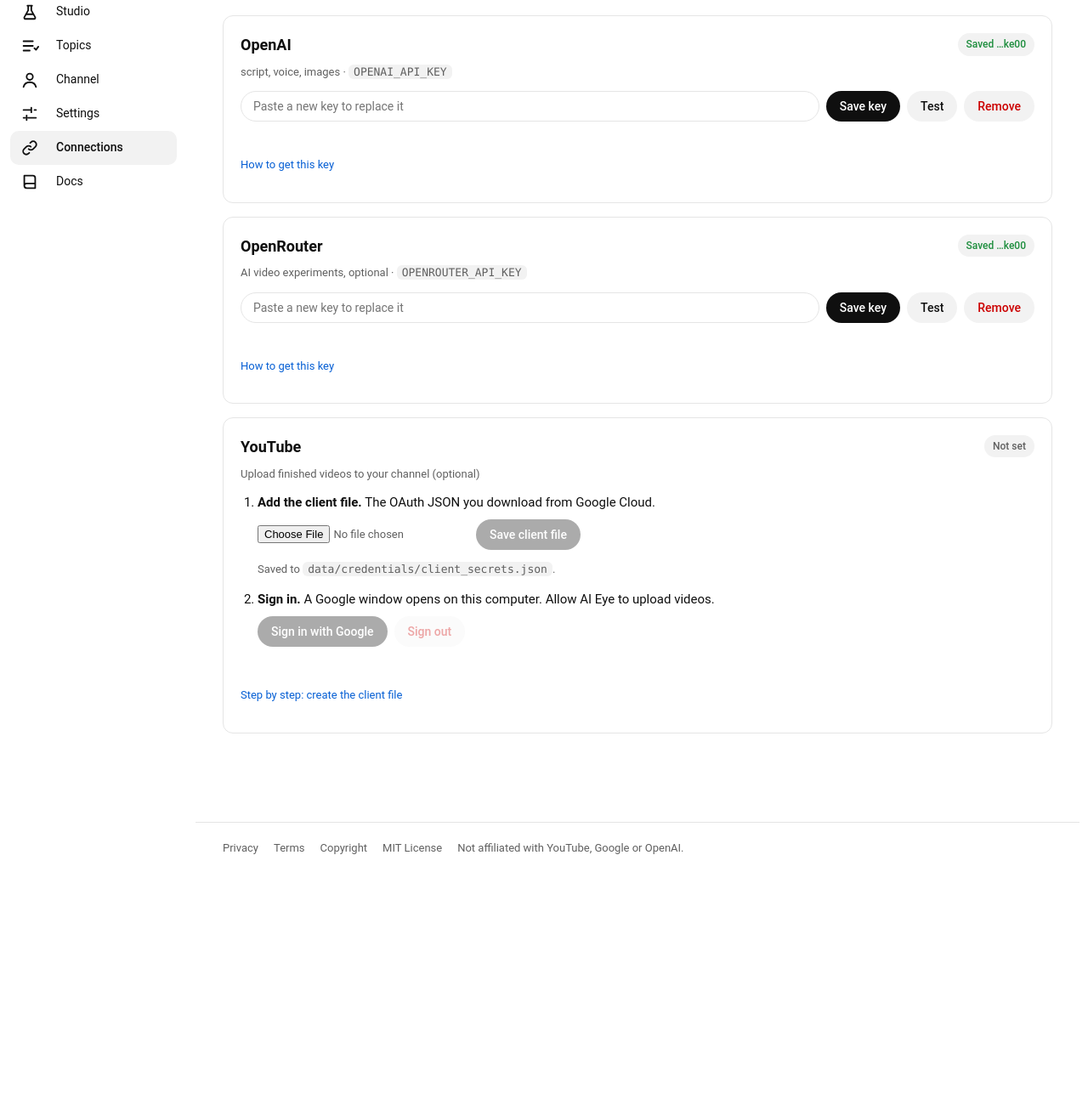
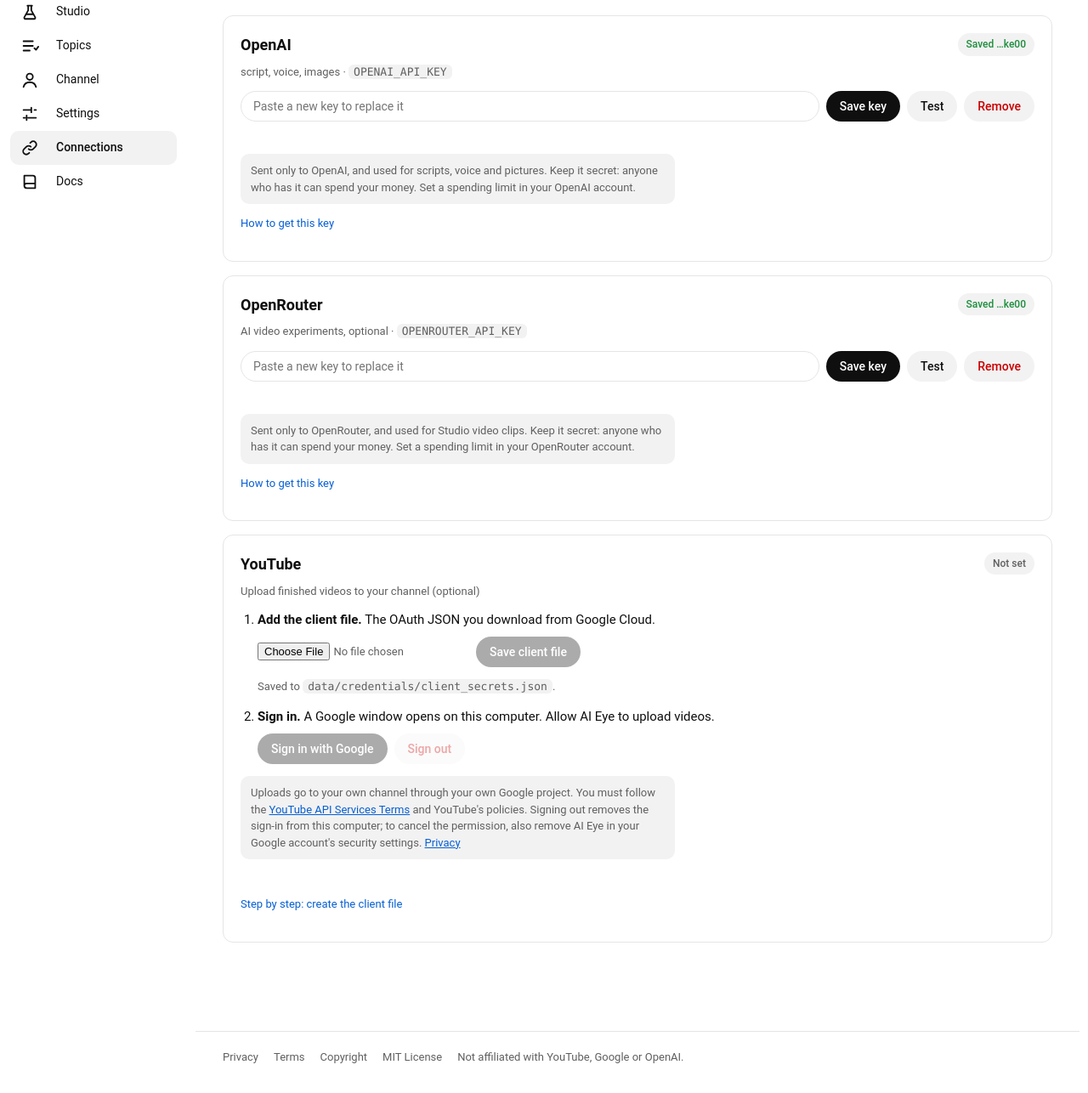
Before and after one commit to srsuiux/aieye-yt, a FastAPI app: page /new/connections in a window 1280 px wide. Shown: the part 194-1480 px from the top of the page at 85% size. Before the commit the page ends 1199 px from the top, so only its background shows below. Run offline with FastAPI, Linux system fonts and the light colour scheme.

Commit message:
Show privacy, cost, AI-content and terms notices in the web UI where users decide; docs

```diff
--- a/aieye/web/static/app.css
+++ b/aieye/web/static/app.css
@@ -246,3 +246,5 @@ a.tool h2 { margin-top: 0; }
 @media (max-width: 700px) { .powered { display: none; } }
 .foot { display: flex; flex-wrap: wrap; gap: 6px 18px; max-width: 1040px; margin: 24px auto 0; padding: 20px 32px 32px; border-top: 1px solid var(--line); font-size: 13px; color: var(--muted); }
 .foot a { color: var(--muted); } .foot a:hover { color: var(--text); }
+.legal-note { margin: 10px 0; padding: 10px 12px; border-radius: 10px; background: var(--surface); color: var(--muted); font-size: 13px; line-height: 1.5; max-width: 70ch; }
+.legal-note strong { color: var(--text); } .legal-note a { text-decoration: underline; }
--- a/aieye/web/static/tour.js
+++ b/aieye/web/static/tour.js
@@ -1,7 +1,7 @@
 /* Welcome tour: a short walk through the pages, one step at a time. Skippable, reopenable with the ? button. */
 (function () {
   var STEPS = [
-    { title: "Welcome to AI Eye", body: "AI Eye turns a topic into a finished YouTube Short: script, narration, pictures and captions. This one-minute tour shows what each page is for. You can skip it at any time.", center: true },
+    { title: "Welcome to AI Eye", body: "AI Eye turns a topic into a finished YouTube Short: script, narration, pictures and captions. This one-minute tour shows what each page is for. You can skip it at any time. AI Eye is free MIT-licensed software with no warranty: you pay your providers for what you make and you are responsible for what you publish (see Terms and Privacy in the footer).", center: true },
     { target: "connections", title: "Connections: start here", body: "Save your OpenAI key, which pays for the script, voice and pictures. Add YouTube later if you want uploads. Keys stay on this computer." },
     { target: "settings", title: "Settings", body: "Your defaults: picture style and quality, who can watch uploads, and the narrator. Advanced holds the models, the look of the video and the daily upload limit." },
     { target: "channel", title: "Channel", body: "Your channel's name, description and tags, added to every upload, plus notes on who your videos are for so topic ideas fit." },
--- /dev/null
+++ b/aieye/web/templates/_notes.html
@@ -0,0 +1,14 @@
+{# Short notices shown where a user decides something. Full text: Docs > Legal. #}
+{% macro before_publish() -%}
+<p class="legal-note"><strong>Before you publish:</strong> the script and pictures are made by AI and can be wrong, so check the facts.
+  YouTube asks you to label realistic AI-made content; AI Eye does not set that label, so set it in YouTube Studio if it applies.
+  You are responsible for what you publish. <a href="{{ base }}/docs/copyright">Copyright and content</a></p>
+{%- endmacro %}
+{% macro spends_money() -%}
+<p class="legal-note"><strong>This spends real money</strong> on your own accounts. The figure is an estimate; only the provider's bill is exact.
+  <a href="{{ base }}/docs/terms">Terms of use</a></p>
+{%- endmacro %}
+{% macro sent_to(who) -%}
+<p class="legal-note">What you type here is sent to {{ who }} to make the result, under their terms and privacy policy. AI Eye itself keeps everything on this computer.
+  <a href="{{ base }}/docs/privacy">Privacy</a></p>
+{%- endmacro %}
--- a/aieye/web/templates/connections.html
+++ b/aieye/web/templates/connections.html
@@ -1,4 +1,5 @@
 {% extends "base.html" %}
+{% from "_notes.html" import before_publish %}
 {% block content %}
 <div class="page">
   <h1>Connections</h1>
@@ -21,6 +22,8 @@
       <button class="btn ghost danger" type="button" data-remove {{ '' if k.set else 'disabled' }}>Remove</button>
     </form>
     <p class="note" data-note></p>
+    <p class="legal-note">{% if k.name == 'OPENAI_API_KEY' %}Sent only to OpenAI, and used for scripts, voice and pictures.{% else %}Sent only to OpenRouter, and used for Studio video clips.{% endif %}
+      Keep it secret: anyone who has it can spend your money. Set a spending limit in your {{ 'OpenAI' if k.name == 'OPENAI_API_KEY' else 'OpenRouter' }} account.</p>
     <p class="small"><a href="{{ base }}/docs/{{ 'get-openai-key' if k.name == 'OPENAI_API_KEY' else 'get-openrouter-key' }}">How to get this key</a></p>
   </section>
   {% endfor %}
@@ -41,6 +44,10 @@
         <button class="btn ghost danger" id="yt-signout" {{ '' if yt.signed_in else 'disabled' }}>Sign out</button></div>
       </li>
     </ol>
+    <p class="legal-note">Uploads go to your own channel through your own Google project. You must follow the
+      <a href="https://developers.google.com/youtube/terms/api-services-terms-of-service" target="_blank" rel="noopener">YouTube API Services Terms</a> and YouTube's policies.
+      Signing out removes the sign-in from this computer; to cancel the permission, also remove AI Eye in your Google account's security settings.
+      <a href="{{ base }}/docs/privacy">Privacy</a></p>
     <p class="note" data-yt-note></p>
     <p class="small"><a href="{{ base }}/docs/youtube-setup">Step by step: create the client file</a></p>
   </section>
--- a/aieye/web/templates/create.html
+++ b/aieye/web/templates/create.html
@@ -1,4 +1,5 @@
 {% extends "base.html" %}
+{% from "_notes.html" import before_publish, spends_money %}
 {% block content %}
 <div class="page">
   <h1>Create</h1>
@@ -62,6 +63,7 @@
           <p class="hint" id="review-hint">You see the finished video, can edit the title, description and tags, then choose to upload or skip. Turn this off to upload as soon as it is made.</p>
         </div>
       </section>
+      {{ before_publish() }}
     </div>
 
     <aside class="create-side">
@@ -72,6 +74,7 @@
         <p class="small" id="limit-note"></p>
         <p class="note warn-note" id="pub-warn" hidden></p>
         <p class="note bad" id="form-error"></p>
+        {{ spends_money() }}
         <button class="btn wide" type="submit" id="go" {{ 'disabled' if (active or not has_key) else '' }}>Make video</button>
         <div id="confirm" class="confirm" hidden>
           <p><strong id="confirm-text"></strong></p>
--- a/aieye/web/templates/home.html
+++ b/aieye/web/templates/home.html
@@ -6,6 +6,7 @@
   <section class="panel welcome">
     <h2>Welcome to AI Eye</h2>
     <p class="muted">It turns a topic into a finished YouTube Short: script, narration, pictures and captions. Start by adding your OpenAI key, which pays for the script, voice and pictures. YouTube is optional and can wait.</p>
+    <p class="legal-note">AI Eye is free, open-source (MIT) software that runs on this computer with your own keys. It comes with no warranty. You pay your providers for what you make, and you are responsible for what you publish and for following the rules of OpenAI, Google and YouTube. <a href="{{ base }}/docs/terms">Terms</a> · <a href="{{ base }}/docs/privacy">Privacy</a> · <a href="{{ base }}/docs/copyright">Copyright</a></p>
     <p><a class="btn" href="{{ base }}/connections">Add your OpenAI key</a> <button class="btn ghost" type="button" data-start-tour>Take the tour</button> <a class="btn ghost" href="{{ base }}/docs/install">Read the setup guide</a></p>
   </section>
   {% endif %}
--- a/aieye/web/templates/library.html
+++ b/aieye/web/templates/library.html
@@ -1,4 +1,5 @@
 {% extends "base.html" %}
+{% from "_notes.html" import before_publish %}
 {% block content %}
 <div class="page">
   <h1>Library</h1>
@@ -6,6 +7,7 @@
 
   {% if active %}<div class="banner">A video is being made. <a href="{{ base }}/runs/{{ active.id }}">Open the run</a></div>{% endif %}
 
+  {% if kept %}{{ before_publish() }}{% endif %}
   <h2 class="section-title">Waiting to upload <span class="muted">({{ kept | length }})</span></h2>
   {% if kept %}
   <div class="kept">
--- a/aieye/web/templates/run.html
+++ b/aieye/web/templates/run.html
@@ -1,4 +1,5 @@
 {% extends "base.html" %}
+{% from "_notes.html" import before_publish %}
 {% block content %}
 <div class="page" id="run" data-id="{{ st.id }}" data-kind="{{ st.kind }}" data-review="{{ 1 if st.params.review else 0 }}"
      data-upload="{{ 1 if (st.kind == 'upload' or st.params.upload_privacy != 'none') else 0 }}" data-state="{{ st.state }}">
@@ -31,6 +32,7 @@
           <select id="r-privacy">{% for p in privacies %}<option value="{{ p }}">{{ p }}</option>{% endfor %}</select></div>
         <div class="actions"><button class="btn" id="r-upload" type="button">Upload to YouTube</button>
           <button class="btn ghost" id="r-skip" type="button">Skip upload, keep the video</button><span class="note" id="r-note"></span></div>
+        {{ before_publish() }}
         <p class="hint">Skipped videos stay in the <a href="{{ base }}/library">Library</a>, where you can upload them later.</p>
       </div>
     </div>
--- a/aieye/web/templates/settings.html
+++ b/aieye/web/templates/settings.html
@@ -20,7 +20,7 @@
           </option>
           {% endfor %}
         </select>
-        <p class="hint">Author's default: <strong>{{ d.fallback[key] }}</strong>. {{ d.info[key][1] }}{% if key == 'tts_voice' %} Every voice is listed with the company that provides it. All current voices come from OpenAI and are billed to your OpenAI key.{% endif %}</p>
+        <p class="hint">Author's default: <strong>{{ d.fallback[key] }}</strong>. {{ d.info[key][1] }}{% if key == 'tts_voice' %} Every voice is listed with the company that provides it. All current voices come from OpenAI, are synthetic (computer-made), and are billed to your OpenAI key. Say so where a platform asks.{% endif %}</p>
       </div>
       {% endfor %}
       <div class="field"><label class="inline"><input type="checkbox" id="d-review" {{ 'checked' if d.review else '' }}> Review each video before it uploads</label>
--- a/aieye/web/templates/studio_tool.html
+++ b/aieye/web/templates/studio_tool.html
@@ -1,4 +1,5 @@
 {% extends "base.html" %}
+{% from "_notes.html" import spends_money, sent_to %}
 {% block content %}
 <div class="page">
   <p class="crumbs"><a href="{{ base }}/studio">Studio</a> <span aria-hidden="true">/</span> {{ t.label }}</p>
@@ -66,6 +67,8 @@
         <p id="confirm-text"></p>
         <div class="actions"><button class="btn" id="yes" type="button">Yes, spend it</button><button class="btn ghost" id="no" type="button">Cancel</button></div>
       </div>
+      {{ spends_money() }}
+      {{ sent_to('OpenRouter and the video model\'s company' if tool == 'clip' else ('OpenAI and the video model\'s company' if tool == 'film' else 'OpenAI') ) }}
       <p class="note" id="note" role="alert"></p>
     </div></aside>
   </form>
```
Also changed, not shown: docs/web-app.md (+7 -0 lines).
